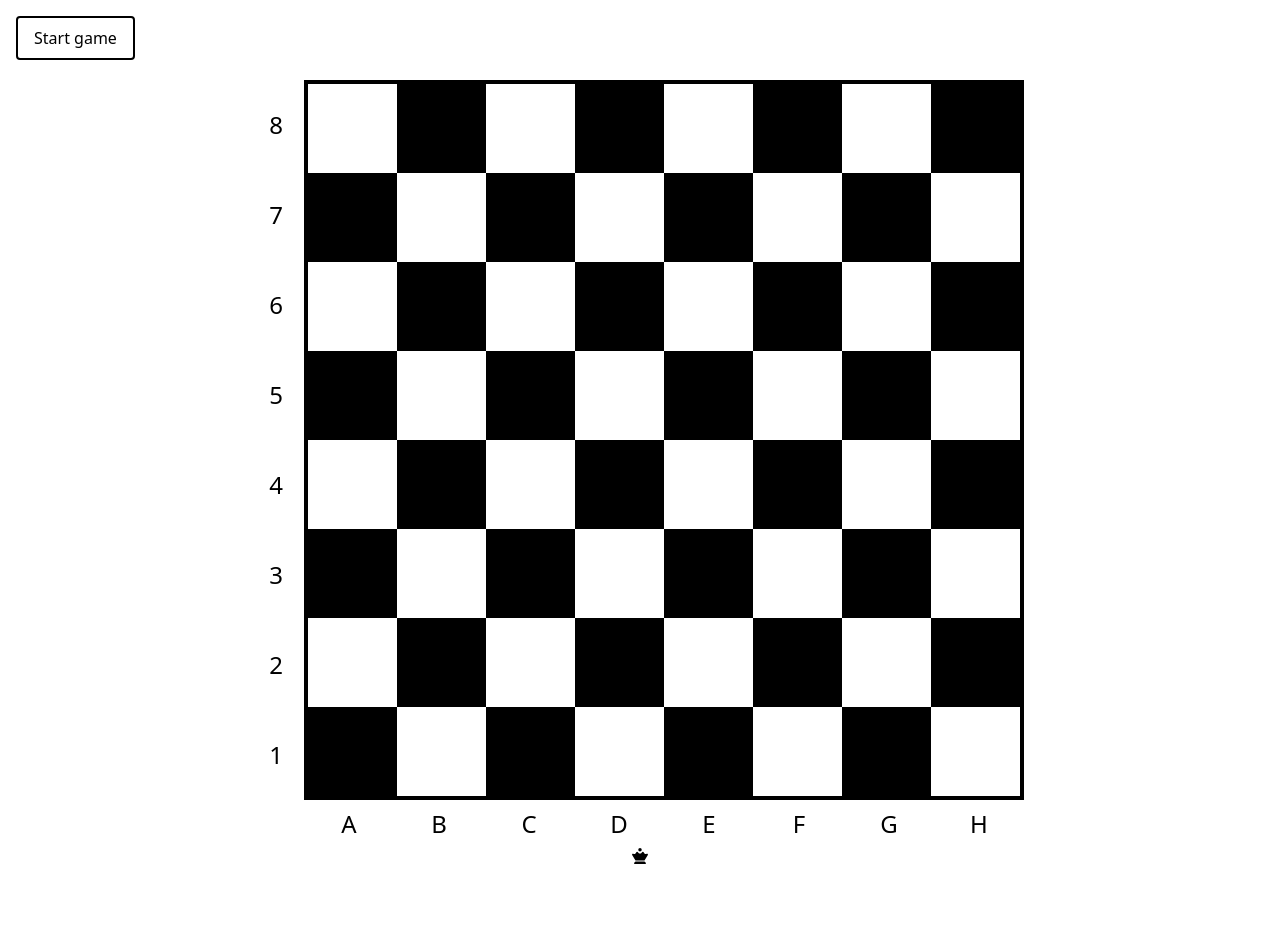
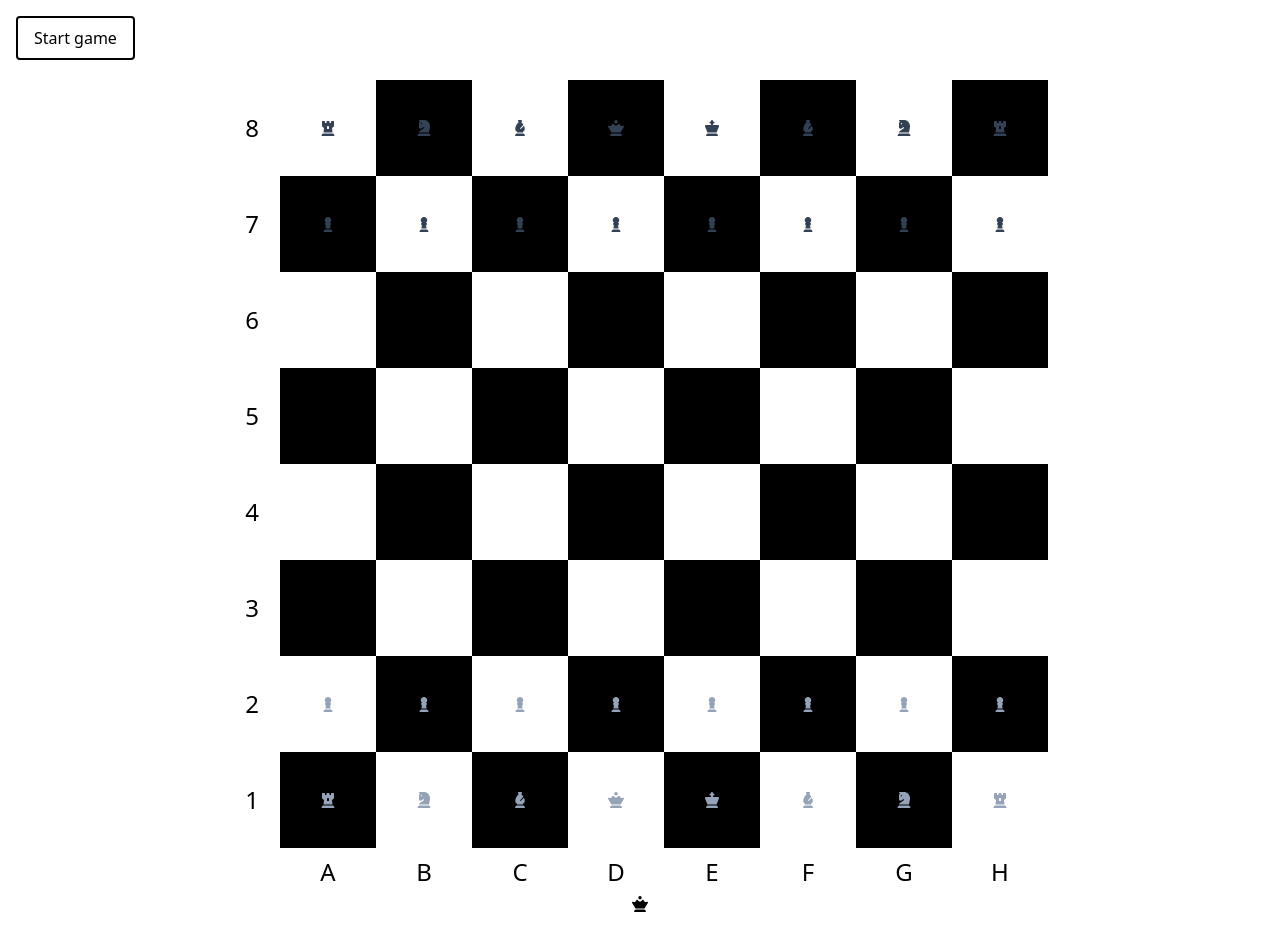
Before and after one commit to AbreuDProgrammer/chess, a Next.js app: page / in a window 1280 px wide. Both pictures are taken after a click on the button "Start game". Before the commit the page ends 880 px from the top, so only its background shows below. Built offline with nearby package versions, Linux system fonts and the light colour scheme.

Commit message:
pieces spawning

```diff
--- /dev/null
+++ b/lib/local/pieces.jsx
@@ -0,0 +1,200 @@
+import { FontAwesomeIcon } from '@fortawesome/react-fontawesome'
+import { faChessQueen, faChessPawn, faChessRook, faChessBishop, faChessKnight, faChessKing } from '@fortawesome/free-solid-svg-icons'
+
+const pieces = [
+  {
+    name: 'Pawn',
+    initialPosition: 'A2',
+    color: 'white',
+    piece: <FontAwesomeIcon className='text-7xl' icon={faChessPawn} color='rgb(148 163 184)'/>
+  },
+  {
+    name: 'Pawn',
+    initialPosition: 'C2',
+    color: 'white',
+    piece: <FontAwesomeIcon className='text-7xl' icon={faChessPawn} color='rgb(148 163 184)'/>
+  },
+  {
+    name: 'Pawn',
+    initialPosition: 'E2',
+    color: 'white',
+    piece: <FontAwesomeIcon className='text-7xl' icon={faChessPawn} color='rgb(148 163 184)'/>
+  },
+  {
+    name: 'Pawn',
+    initialPosition: 'G2',
+    color: 'white',
+    piece: <FontAwesomeIcon className='text-7xl' icon={faChessPawn} color='rgb(148 163 184)'/>
+  },
+  {
+    name: 'Pawn',
+    initialPosition: 'B2',
+    color: 'white',
+    piece: <FontAwesomeIcon className='text-7xl' icon={faChessPawn} color='rgb(148 163 184)'/>
+  },
+  {
+    name: 'Pawn',
+    initialPosition: 'D2',
+    color: 'white',
+    piece: <FontAwesomeIcon className='text-7xl' icon={faChessPawn} color='rgb(148 163 184)'/>
+  },
+  {
+    name: 'Pawn',
+    initialPosition: 'F2',
+    color: 'white',
+    piece: <FontAwesomeIcon className='text-7xl' icon={faChessPawn} color='rgb(148 163 184)'/>
+  },
+  {
+    name: 'Pawn',
+    initialPosition: 'H2',
+    color: 'white',
+    piece: <FontAwesomeIcon className='text-7xl' icon={faChessPawn} color='rgb(148 163 184)'/>
+  },
+  {
+    name: 'Rook',
+    initialPosition: 'A1',
+    color: 'white',
+    piece: <FontAwesomeIcon className='text-7xl' icon={faChessRook} color='rgb(148 163 184)'/>
+  },
+  {
+    name: 'Rook',
+    initialPosition: 'H1',
+    color: 'white',
+    piece: <FontAwesomeIcon className='text-7xl' icon={faChessRook} color='rgb(148 163 184)'/>
+  },
+  {
+    name: 'Bishop',
+    initialPosition: 'C1',
+    color: 'white',
+    piece: <FontAwesomeIcon className='text-7xl' icon={faChessBishop} color='rgb(148 163 184)'/>
+  },
+  {
+    name: 'Bishop',
+    initialPosition: 'F1',
+    color: 'white',
+    piece: <FontAwesomeIcon className='text-7xl' icon={faChessBishop} color='rgb(148 163 184)'/>
+  },
+  {
+    name: 'Knight',
+    initialPosition: 'B1',
+    color: 'white',
+    piece: <FontAwesomeIcon className='text-7xl' icon={faChessKnight} color='rgb(148 163 184)'/>
+  },
+  {
+    name: 'Knight',
+    initialPosition: 'G1',
+    color: 'white',
+    piece: <FontAwesomeIcon className='text-7xl' icon={faChessKnight} color='rgb(148 163 184)'/>
+  },
+  {
+    name: 'King',
+    initialPosition: 'E1',
+    color: 'white',
+    piece: <FontAwesomeIcon className='text-7xl' icon={faChessKing} color='rgb(148 163 184)'/>
+  },
+  {
+    name: 'Queen',
+    initialPosition: 'D1',
+    color: 'white',
+    piece: <FontAwesomeIcon className='text-7xl' icon={faChessQueen} color='rgb(148 163 184)'/>
+  },
+
+  {
+    name: 'Pawn',
+    initialPosition: 'A7',
+    color: 'black',
+    piece: <FontAwesomeIcon className='text-7xl' icon={faChessPawn} color='rgb(51 65 85)'/>
+  },
+  {
+    name: 'Pawn',
+    initialPosition: 'C7',
+    color: 'black',
+    piece: <FontAwesomeIcon className='text-7xl' icon={faChessPawn} color='rgb(51 65 85)'/>
+  },
+  {
+    name: 'Pawn',
+    initialPosition: 'E7',
+    color: 'black',
+    piece: <FontAwesomeIcon className='text-7xl' icon={faChessPawn} color='rgb(51 65 85)'/>
+  },
+  {
+    name: 'Pawn',
+    initialPosition: 'G7',
+    color: 'black',
+    piece: <FontAwesomeIcon className='text-7xl' icon={faChessPawn} color='rgb(51 65 85)'/>
+  },
+  {
+    name: 'Pawn',
+    initialPosition: 'B7',
+    color: 'black',
+    piece: <FontAwesomeIcon className='text-7xl' icon={faChessPawn} color='rgb(51 65 85)'/>
+  },
+  {
+    name: 'Pawn',
+    initialPosition: 'D7',
+    color: 'black',
+    piece: <FontAwesomeIcon className='text-7xl' icon={faChessPawn} color='rgb(51 65 85)'/>
+  },
+  {
+    name: 'Pawn',
+    initialPosition: 'F7',
+    color: 'black',
+    piece: <FontAwesomeIcon className='text-7xl' icon={faChessPawn} color='rgb(51 65 85)'/>
+  },
+  {
+    name: 'Pawn',
+    initialPosition: 'H7',
+    color: 'black',
+    piece: <FontAwesomeIcon className='text-7xl' icon={faChessPawn} color='rgb(51 65 85)'/>
+  },
+  {
+    name: 'Rook',
+    initialPosition: 'A8',
+    color: 'black',
+    piece: <FontAwesomeIcon className='text-7xl' icon={faChessRook} color='rgb(51 65 85)'/>
+  },
+  {
+    name: 'Rook',
+    initialPosition: 'H8',
+    color: 'black',
+    piece: <FontAwesomeIcon className='text-7xl' icon={faChessRook} color='rgb(51 65 85)'/>
+  },
+  {
+    name: 'Bishop',
+    initialPosition: 'C8',
+    color: 'black',
+    piece: <FontAwesomeIcon className='text-7xl' icon={faChessBishop} color='rgb(51 65 85)'/>
+  },
+  {
+    name: 'Bishop',
+    initialPosition: 'F8',
+    color: 'black',
+    piece: <FontAwesomeIcon className='text-7xl' icon={faChessBishop} color='rgb(51 65 85)'/>
+  },
+  {
+    name: 'Knight',
+    initialPosition: 'B8',
+    color: 'black',
+    piece: <FontAwesomeIcon className='text-7xl' icon={faChessKnight} color='rgb(51 65 85)'/>
+  },
+  {
+    name: 'Knight',
+    initialPosition: 'G8',
+    color: 'black',
+    piece: <FontAwesomeIcon className='text-7xl' icon={faChessKnight} color='rgb(51 65 85)'/>
+  },
+  {
+    name: 'King',
+    initialPosition: 'E8',
+    color: 'black',
+    piece: <FontAwesomeIcon className='text-7xl' icon={faChessKing} color='rgb(51 65 85)'/>
+  },
+  {
+    name: 'Queen',
+    initialPosition: 'D8',
+    color: 'black',
+    piece: <FontAwesomeIcon className='text-7xl' icon={faChessQueen} color='rgb(51 65 85)'/>
+  },
+]
+
+export default pieces
--- /dev/null
+++ b/src/components/square.jsx
@@ -0,0 +1,5 @@
+export default function Square({square, color, started, piece}) {
+  return (
+    <div key={square} id={square} className={'flex items-center justify-center h-24 w-24 '+color}>{started && piece}</div>
+  )
+}
--- a/src/components/table.jsx
+++ b/src/components/table.jsx
@@ -1,17 +1,22 @@
+import Pieces from '../../lib/local/pieces'
+import Square from '@/components/square'
 import Table from '@/styles/table.module.css'
-import Text from '@/styles/text.module.css'
 
-export default function table() {
+export default function table({ started }) {
 
   const cols = ['A','B','C','D','E','F','G','H']
   const rows = [8, 7, 6, 5, 4, 3, 2, 1]
 
-  const squares = rows.map((row, index) => {
+  const squares = rows.map(row => {
     return cols.map(col => {
       let square = col+row
       let color = getColor(col, row)
-      let reverseColor = color == Table.white ? Text.black : Text.white
-      return <div key={square} id={square} className={'flex items-center justify-center '+color+' '+reverseColor}></div>
+      let piece = Pieces.map(piece => {
+        if(piece.initialPosition == square)
+          return piece.piece
+        return
+      })
+      return <Square key={square} square={square} color={color} started={started} piece={piece}></Square>
     })
   })
 
@@ -29,7 +34,7 @@ export default function table() {
         {rowsText}
       </div>
       <div>
-        <div className="w-table h-table grid grid-cols-8 grid-rows-8 border-4 border-black">
+        <div className="w-table h-table grid grid-cols-8 grid-rows-8">
           {squares}
         </div>
         <div className='w-table h-encapsulation grid grid-cols-8 grid-rows-1'>
--- a/src/pages/index.jsx
+++ b/src/pages/index.jsx
@@ -29,7 +29,7 @@ export default function Home() {
 
       <ButtonsRow/>
 
-      <Table/>
+      <Table started={started}/>
 
       <FontAwesomeIcon icon={faChessQueen}/>
 
--- a/tailwind.config.js
+++ b/tailwind.config.js
@@ -6,7 +6,7 @@ module.exports = {
   theme: {
     extend: {
       spacing: {
-        'table': '45rem',
+        'table': '48rem',
         'encapsulation': '3rem',
       },
       gridRow: {
```
